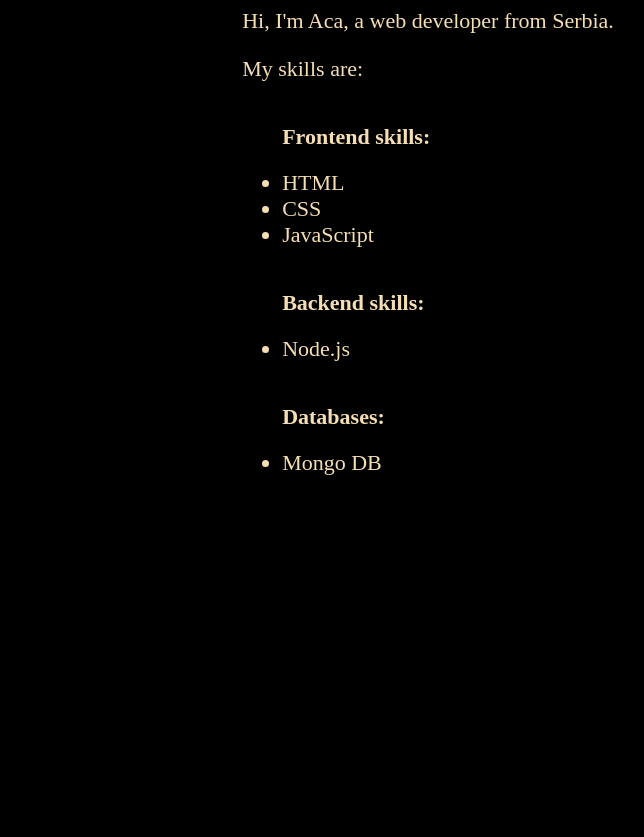
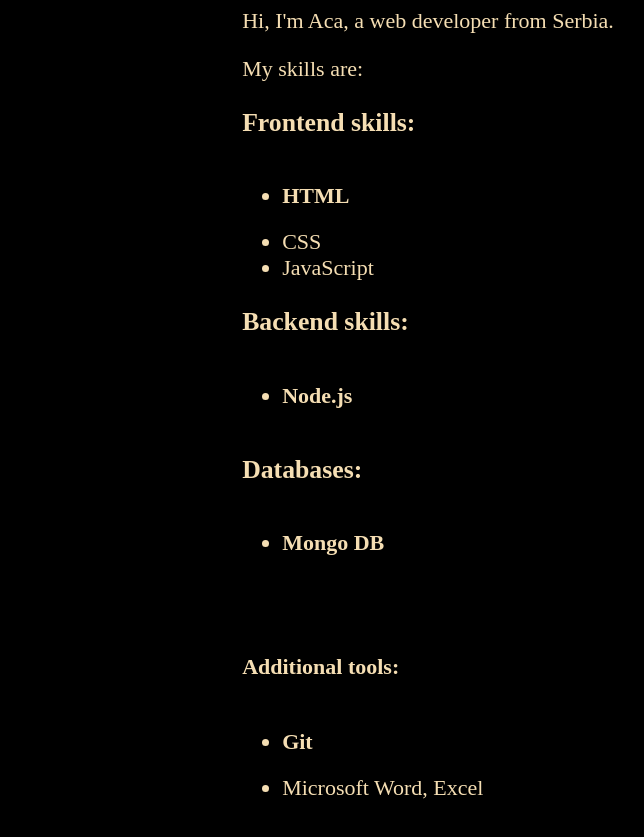
Before and after one commit to Vojnuk/Portfolio, a plain HTML site: page index.html in a window 1280 px wide. Shown: the part 249-1086 px from the top of the page, without its empty margins (212-856 px from the left). Before the commit the page ends 867 px from the top, so only its background shows below. Drawn offline with Linux system fonts and the light colour scheme.

Commit message:
minor changes

```diff
--- a/index.html
+++ b/index.html
@@ -1,5 +1,5 @@
 <!DOCTYPE html>
-<html>
+<html lang="en">
 
 <head>
     <meta http-equiv="X-UA-Compatible" content="IE=edge" />
@@ -26,22 +26,34 @@
                 <h2>About Me</h2>
                 <p>Hi, I'm Aca, a web developer from Serbia.</p>
                 <p> My skills are:</p>
-                    <ul> Frontend skills:
+                <h3>Frontend skills: </h3>
+                    <ul>
                         <li>HTML</li>
                         <li>CSS</li>
                         <li>JavaScript</li>
                     </ul>
 
-                    <ul> Backend skills:
+                <h3>Backend skills:</h3>
+                    <ul>
                         <li>Node.js</li>
                     </ul>
 
-                    <ul> Databases:
+                <h3>Databases:</h3>
+                    <ul>
                         <li>Mongo DB</li>
+                    </ul>
+                <br/>
+                <h4>Additional tools:</h4>
+                    <ul>
+                        <li>Git</li>
+                        <li>Microsoft Word, Excel</li>
                     </ul>
             </article>
         </main>
     </div>
+
+    <script data-cfasync="false" type="text/javascript" src="./form-submission-handler.js"></script>
+
 </body>
 
 </html>
```
Also changed, not shown: contact.html (+17 -4 lines), projects.html (+2 -2 lines).
